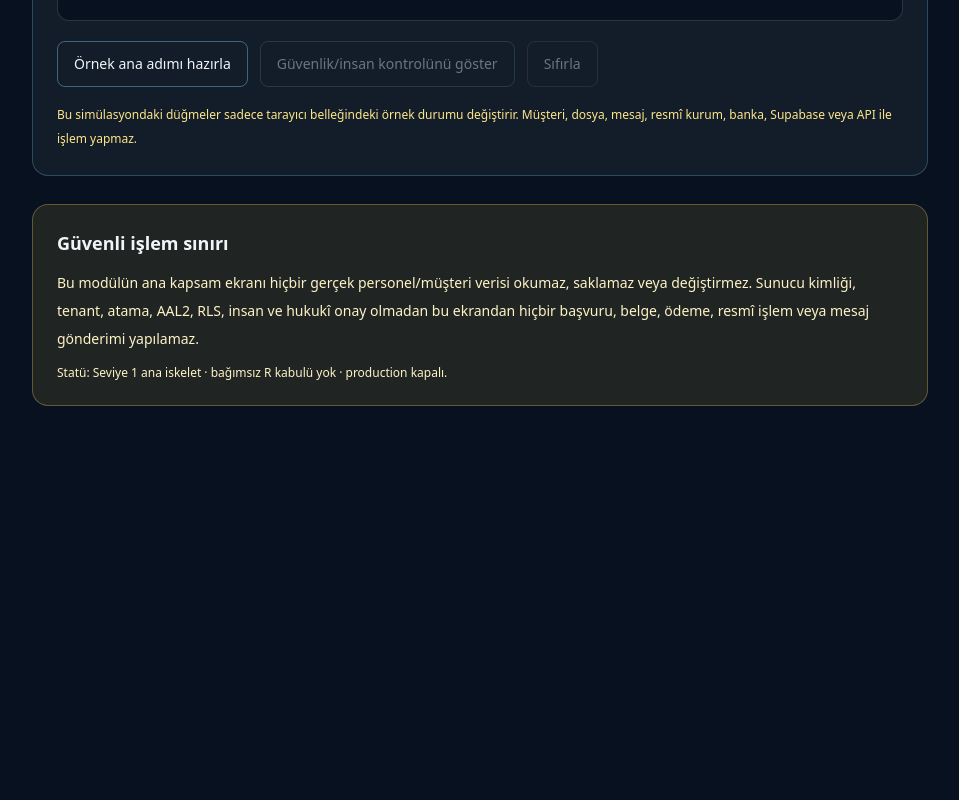
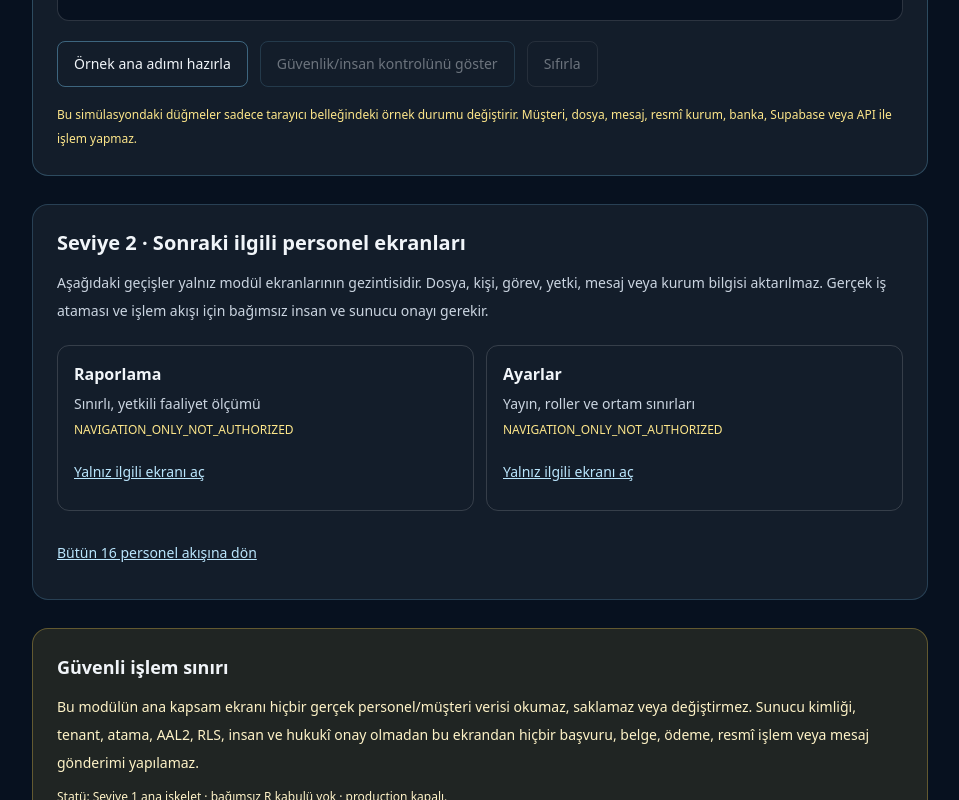
Before and after one commit to netadalet-oss/avofis-platform, a Next.js app in the folder admin/: page /personel/audit in a window 1280 px wide. Shown: the part 604-1404 px from the top of the page, without its empty margins (160-1119 px from the left). Before the commit the page ends 1058 px from the top, so only its background shows below. Built offline with nearby package versions, Linux system fonts and the light colour scheme.

Commit message:
feat(stage2,av-062-av-077): navigate across safe personnel module handoffs without transferring records

```diff
--- a/admin/src/app/personel/[module]/page.tsx
+++ b/admin/src/app/personel/[module]/page.tsx
@@ -3,6 +3,7 @@ import type { Metadata } from "next";
 import { notFound } from "next/navigation";
 import { STAFF_TOP_LEVEL, staffModuleBySlug } from "@/lib/staff-module-directory";
 import { StaffSyntheticDemonstration } from "@/components/StaffSyntheticDemonstration";
+import { staffScreenHandoffs } from "@/lib/staff-flow-handoffs";
 
 export const metadata: Metadata = {
   title: "AVOfis | Personel modülünün ana kapsamı",
@@ -47,6 +48,32 @@ export default function StaffModuleLevelOnePage({ params }: { params: { module:
           </section>
         </div>
         <StaffSyntheticDemonstration slug={item.slug} />
+        <section className="mt-7 rounded-2xl border border-sky-300/20 bg-white/5 p-6"
+          aria-labelledby="staff-next-screen-heading">
+          <h2 id="staff-next-screen-heading" className="text-xl font-semibold">
+            Seviye 2 · Sonraki ilgili personel ekranları
+          </h2>
+          <p className="mt-3 text-sm leading-7 text-slate-300">
+            Aşağıdaki geçişler yalnız modül ekranlarının gezintisidir.
+            Dosya, kişi, görev, yetki, mesaj veya kurum bilgisi aktarılmaz.
+            Gerçek iş ataması ve işlem akışı için bağımsız insan ve sunucu onayı gerekir.
+          </p>
+          <ul className="mt-5 grid gap-3 sm:grid-cols-2">
+            {staffScreenHandoffs(item.slug).map(next => (
+              <li key={next.slug} className="rounded-xl border border-white/15 p-4">
+                <h3 className="font-semibold">{next.title}</h3>
+                <p className="mt-2 text-sm text-slate-300">{next.scope}</p>
+                <p className="mt-2 text-xs text-amber-200">{next.status}</p>
+                <Link href={next.href} className="mt-3 inline-flex min-h-11 items-center text-sm text-sky-200 underline">
+                  Yalnız ilgili ekranı aç
+                </Link>
+              </li>
+            ))}
+          </ul>
+          <Link href="/seviye-2-akis" className="mt-5 inline-flex min-h-11 items-center text-sm text-sky-200 underline">
+            Bütün 16 personel akışına dön
+          </Link>
+        </section>
         <section className="mt-7 rounded-2xl border border-amber-300/30 bg-amber-300/10 p-6">
           <h2 className="text-lg font-semibold">Güvenli işlem sınırı</h2>
           <p className="mt-3 text-sm leading-7 text-amber-100">
```
